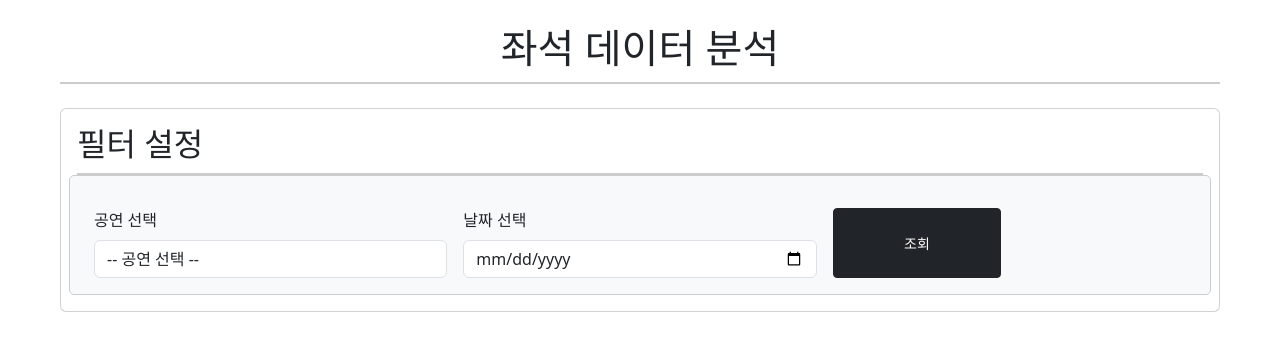
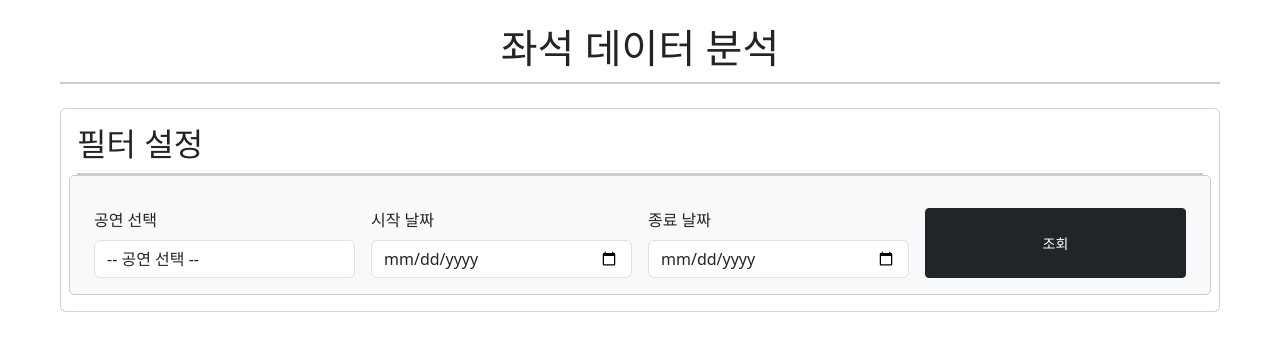
Before and after one commit to jwlee07/JWTicket, a Django app: page /review/all/seats in a window 1280 px wide. Shown: the top 351 px of the page. Run offline with Django 5.2, Linux system fonts and the light colour scheme; data that the repository does not hold is empty.

Commit message:
feat: 잔여 좌석 시작, 종료 날짜 지정

```diff
--- a/jwdata/review/templates/review/all_seats.html
+++ b/jwdata/review/templates/review/all_seats.html
@@ -10,7 +10,7 @@
             <h2 class="mb-3">필터 설정</h2>
             <form method="GET" class="row g-3">
                 <!-- 공연 선택 -->
-                <div class="col-md-4">
+                <div class="col-md-3">
                     <label for="concert" class="form-label">공연 선택</label>
                     <select id="concert" name="concert" class="form-control">
                         <option value="">-- 공연 선택 --</option>
@@ -22,14 +22,20 @@
                     </select>
                 </div>
 
-                <!-- 날짜 선택 -->
-                <div class="col-md-4">
-                    <label for="date" class="form-label">날짜 선택</label>
-                    <input type="date" id="date" name="date" class="form-control" value="{{ selected_date }}">
+                <!-- 시작 날짜 선택 -->
+                <div class="col-md-3">
+                    <label for="start_date" class="form-label">시작 날짜</label>
+                    <input type="date" id="start_date" name="start_date" class="form-control" value="{{ selected_start_date }}">
+                </div>
+
+                <!-- 종료 날짜 선택 -->
+                <div class="col-md-3">
+                    <label for="end_date" class="form-label">종료 날짜</label>
+                    <input type="date" id="end_date" name="end_date" class="form-control" value="{{ selected_end_date }}">
                 </div>
 
                 <!-- 조회 버튼 -->
-                <div class="col-md-2 d-grid">
+                <div class="col-md-3 d-grid">
                     <button type="submit" class="btn btn-dark btn-sm">조회</button>
                 </div>
             </form>
--- a/jwdata/review/views.py
+++ b/jwdata/review/views.py
@@ -548,8 +548,9 @@ def analyze_all_seats(request):
     """
     선택한 날짜와 공연에 따라 좌석 데이터를 필터링하여 보여주는 뷰.
     """
-    # GET 요청에서 날짜와 공연 값 가져오기
-    selected_date = request.GET.get('date')
+    # GET 요청에서 필터 값 가져오기
+    selected_start_date = request.GET.get('start_date')
+    selected_end_date = request.GET.get('end_date')
     selected_concert = request.GET.get('concert')
 
     # 날짜를 가상 필드로 생성
@@ -564,8 +565,8 @@ def analyze_all_seats(request):
     )
 
     # 날짜와 공연에 따른 필터링
-    if selected_date:
-        seats_with_date = seats_with_date.filter(date=selected_date)
+    if selected_start_date and selected_end_date:
+        seats_with_date = seats_with_date.filter(date__range=[selected_start_date, selected_end_date])
     if selected_concert:
         seats_with_date = seats_with_date.filter(concert__name=selected_concert)
 
@@ -580,7 +581,8 @@ def analyze_all_seats(request):
 
     return render(request, 'review/all_seats.html', {
         'seat_data': seat_data,
-        'selected_date': selected_date,
+        'selected_start_date': selected_start_date,
+        'selected_end_date': selected_end_date,
         'selected_concert': selected_concert,
         'all_concerts': all_concerts,
     })
```
